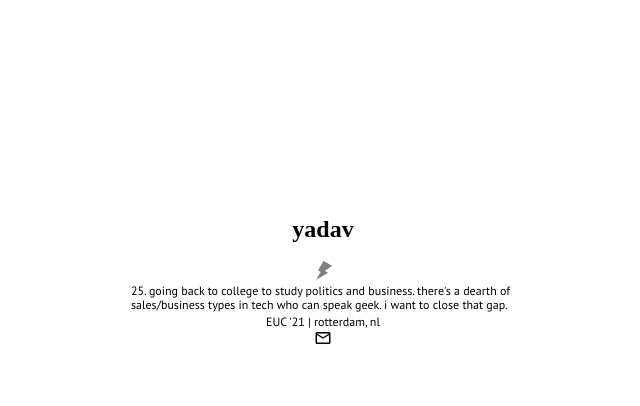
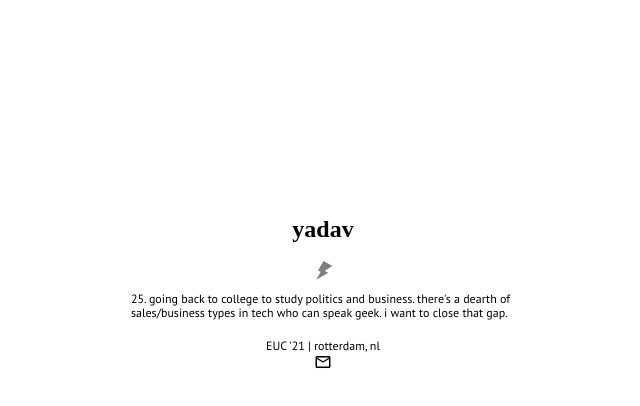
Before and after one commit to whyad/whyad.github.io, a plain HTML site: page index.html in a window 1280 px wide. Both pictures are taken after a click on the icon "flash_on". Shown: the whole page, without its empty margins (317-957 px from the left). Drawn offline with nearby package versions, Linux system fonts and the light colour scheme.

Commit message:
almost donessz

```diff
--- a/index.html
+++ b/index.html
@@ -26,12 +26,12 @@ mail_outline
     var w = document.getElementById("mail-me");
     var x = document.getElementById("info");
     var y = document.getElementById("sw-button");
-    var z = document.getElementById("basic-info");
+    // var z = document.getElementById("basic-info");
 
     w.classList.toggle("show-info");
     x.classList.toggle("show-info");
     y.classList.toggle("rot");
-    z.classList.toggle("move-down");
+    // z.classList.toggle("move-down");
         });
   </script>
 </body>
--- a/styles.css
+++ b/styles.css
@@ -45,7 +45,7 @@ body{
 }
 
 .show-info{
-  height: 10px;
+  height: 45px;
   opacity: 1;
   transition: all 0.5s ease;
 }
@@ -62,9 +62,9 @@ body{
   transition-timing-function: cubic-bezier(0.25,0.1,0.25,1);
 }
 
-.move-down{
-  padding-top: 3%;
-}
+/*.move-down{
+  padding-top: 3px;
+}*/
 
 #mail-me{
   cursor: pointer;
```
